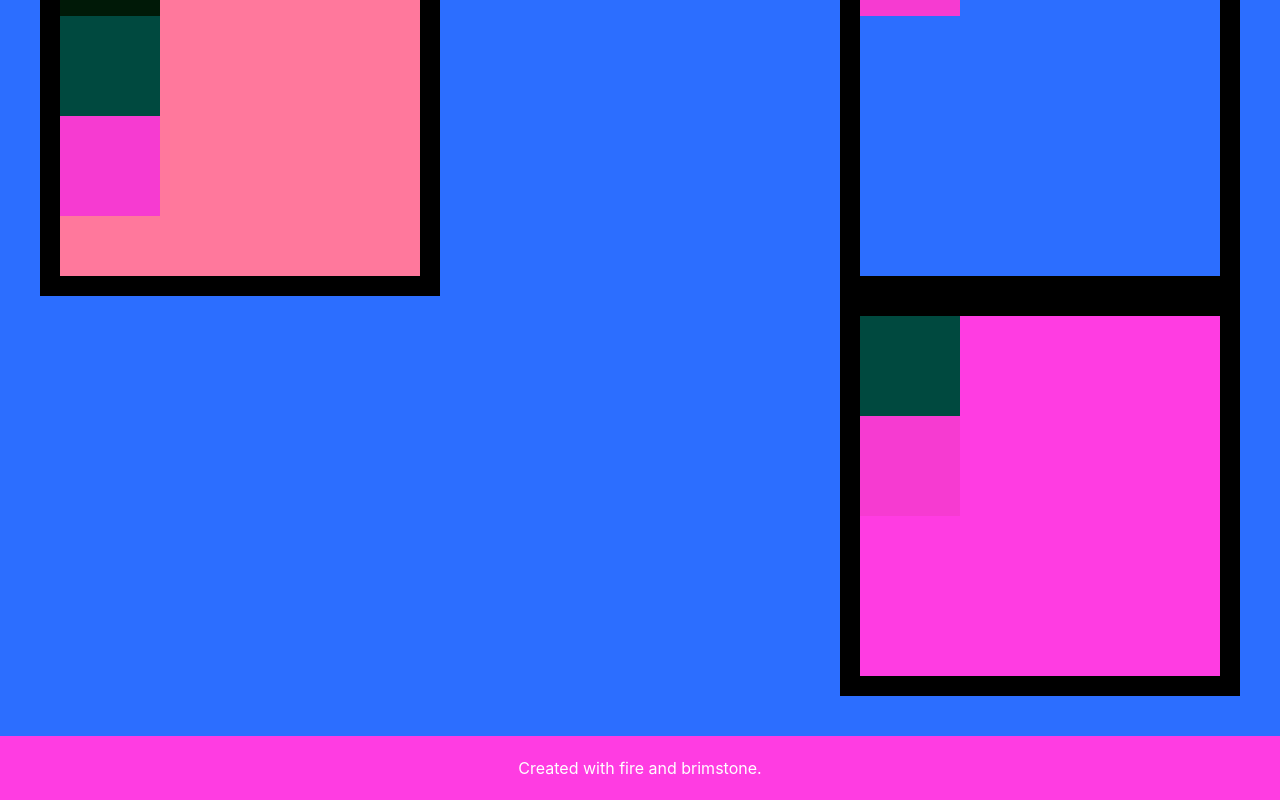
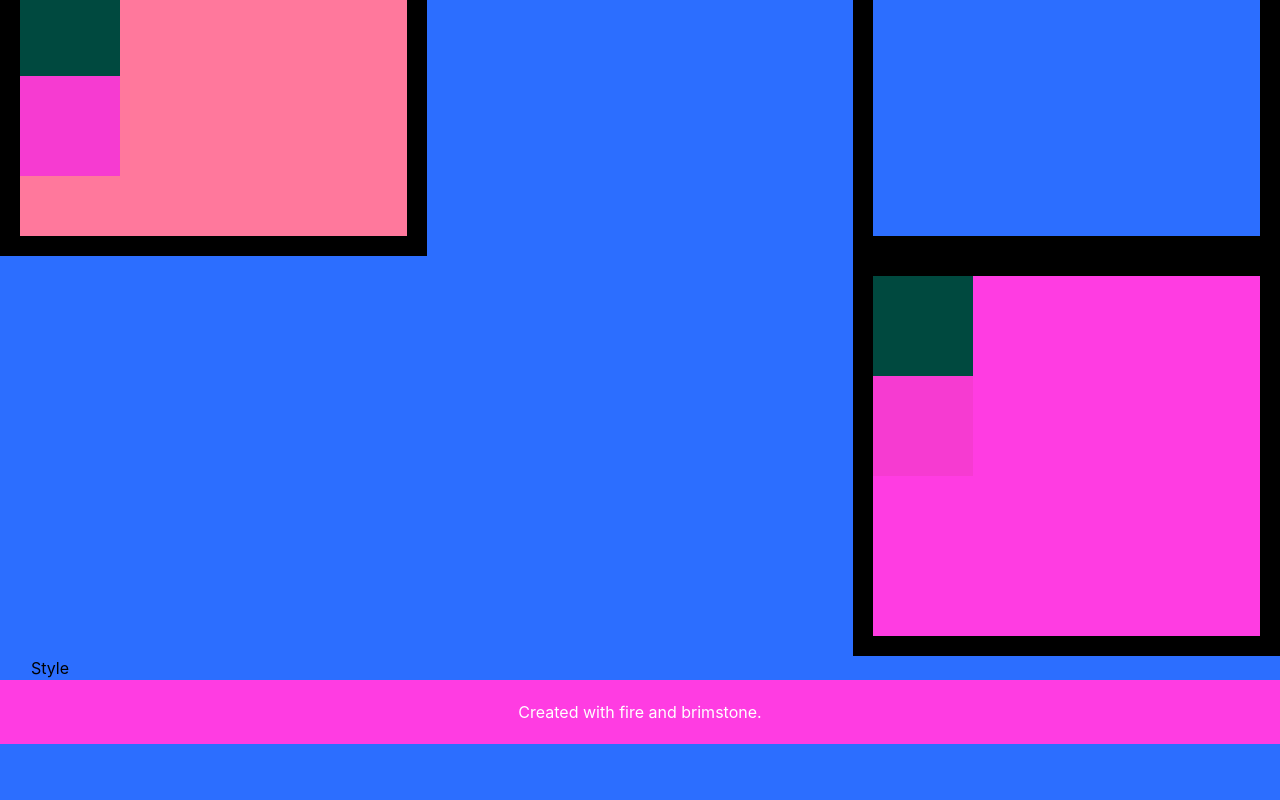
Before and after one commit to MaciejFigat/SinglePageA_React, a React (Create React App) app in the folder my-app/: page /about in a window 1280 px wide. Shown: the part 616-1416 px from the top of the page. After the commit the page ends 1360 px from the top, so only its background shows below. Built offline with nearby package versions, Linux system fonts and the light colour scheme.

Commit message:
added state dependant footer component

```diff
--- a/my-app/src/layout/Footer.js
+++ b/my-app/src/layout/Footer.js
@@ -1,9 +1,45 @@
-import React from "react";
+import React, { useState } from "react";
 import "../styles/footer.scss";
+
 const Footer = () => {
-  return (
-    <footer className="footer_styled">Created with fire and brimstone.</footer>
-  );
+  const [style, setStyle] = useState("one");
+  const handleClickCounter = () => {
+    if (style === "one") {
+      setStyle("two");
+    } else {
+      setStyle("one");
+    }
+  };
+
+  if (style === "one") {
+    return (
+      <>
+        <button
+          onClick={handleClickCounter}
+          style={{ width: "100px", height: "100px" }}
+        >
+          Style
+        </button>
+        <footer className="footer_styled">
+          Created with fire and brimstone.
+        </footer>
+      </>
+    );
+  } else if (style === "two") {
+    return (
+      <>
+        <button
+          onClick={handleClickCounter}
+          style={{ width: "100px", height: "100px" }}
+        >
+          Style
+        </button>
+        <footer className="footer_styled_two">
+          Created with fire and brimstone.
+        </footer>
+      </>
+    );
+  }
 };
 
 export default Footer;
--- a/my-app/src/layout/index.js
+++ b/my-app/src/layout/index.js
@@ -1,7 +1,5 @@
 import React from "react";
 import Nav from "./Nav";
 import Footer from "./Footer";
-const Layout = (props) => (
-  <div className="text-center p-10 flex-1"> {props.children}</div>
-);
+const Layout = (props) => <div> {props.children}</div>;
 export { Layout, Nav, Footer };
--- a/my-app/src/styles/footer.scss
+++ b/my-app/src/styles/footer.scss
@@ -4,4 +4,9 @@
   color: white;
   padding: 1.25rem;
 }
-// bg-blue-400 text-center p-5 text-white
+.footer_styled_two {
+  background: var(--color3-main);
+  text-align: center;
+  color: white;
+  padding: 1.25rem;
+}
```
